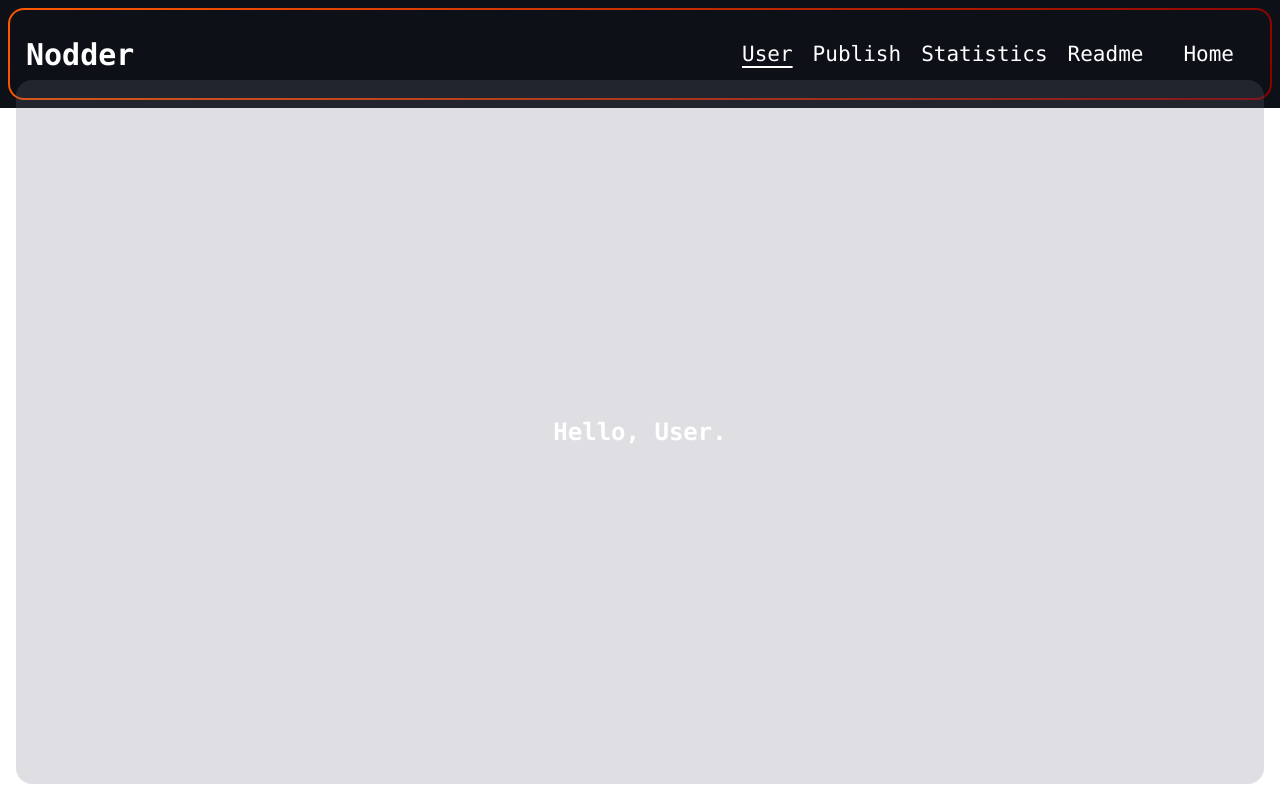
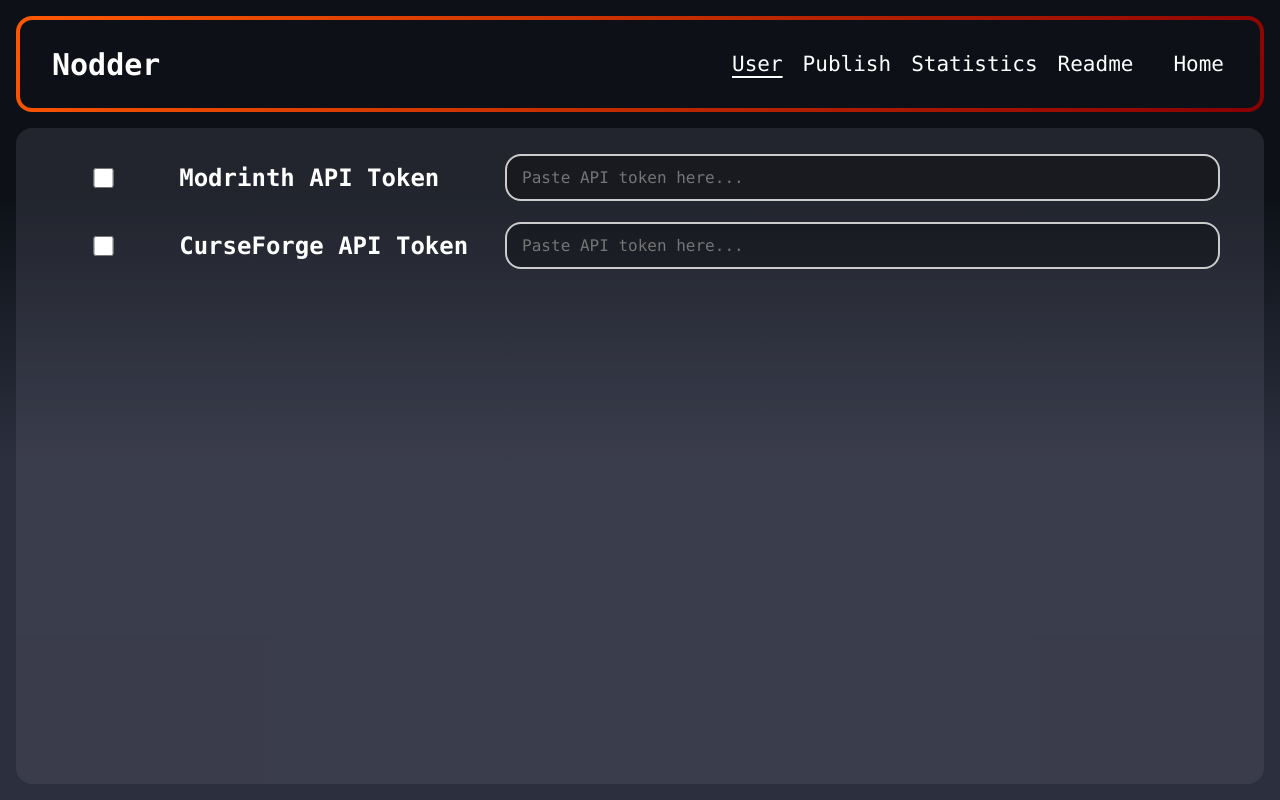
Before and after one commit to futurenp/Nodder, an Angular app: page /user in a window 1280 px wide. Built offline with nearby package versions, Linux system fonts and the light colour scheme.

Commit message:
tokeninput wip

```diff
--- a/src/app/components/header/header.css
+++ b/src/app/components/header/header.css
@@ -1,7 +1,7 @@
 header {
   display: flex;
-  padding-inline: 8px;
-  padding-block: 8px;
+  padding-inline: 16px;
+  padding-block: 0;
   align-items: center;
   justify-content: space-between;
   color: white;
@@ -9,7 +9,7 @@
   height: var(--headerHeight);
 
   nav {
-    border: 2px solid transparent;
+    border: 4px solid transparent;
     border-radius: 16px;
     background:
       linear-gradient(var(--primary-black), var(--primary-black)) padding-box,
@@ -21,6 +21,7 @@
     padding: 16px;
 
     > span {
+      padding-inline: 16px;
       font-size: 30px;
       font-weight: bold;
       user-select: none;
--- a/src/app/components/page-card/page-card.css
+++ b/src/app/components/page-card/page-card.css
@@ -3,11 +3,14 @@
   inset: calc(var(--headerHeight)) 16px 16px 16px;
 
   box-sizing: border-box;
-  padding-inline: 10%;
+  padding-top: 16px;
+  padding-bottom: 16px;
+  padding-inline: 28px;
 
   display: flex;
-  align-items: center;
-  justify-content: center;
+  flex-direction: column;
+  align-items: flex-start;
+  justify-content: flex-start;
   background: var(--card-background-color);
   border-radius: 16px;
   @starting-style {
--- /dev/null
+++ b/src/app/components/token-input/token-input.css
@@ -0,0 +1,40 @@
+input[type="password"] {
+  width: 100%;
+  padding: 12px 15px;
+  display: flex;
+  border: 2px solid #ccc;
+  border-radius: 16px;
+  margin-left: 10%;
+  box-sizing: border-box;
+  font-family: inherit;
+  font-size: 16px; /* Prevents auto-zoom on mobile */
+  transition: border-color 0.3s ease;
+  background-color: hsla(0, 0%, 0%, 0.3);
+  color: white;
+}
+
+input[type="checkbox"] {
+  margin-inline: 32px;
+  block-size: 20px;
+}
+
+input[type="checkbox"]:checked {
+  accent-color: var(--primary-orange);
+}
+
+input:focus {
+  border-color: var(--primary-orange);
+  outline: none;
+  border-width: 2px;
+}
+
+.token-row {
+  display: grid;
+  gap: 16px;
+  width: 100%;
+  > h2 {
+    white-space: nowrap;
+  }
+  grid-template-columns: 10% 20% 60%;
+  align-items: center;
+}
--- /dev/null
+++ b/src/app/components/token-input/token-input.html
@@ -0,0 +1,5 @@
+<span class="token-row">
+  <input type="checkbox">
+  <h2>{{ platform() }} API Token</h2>
+  <input type="password" placeholder="Paste API token here...">
+</span>
--- /dev/null
+++ b/src/app/components/token-input/token-input.ts
@@ -0,0 +1,11 @@
+import { Component, input } from '@angular/core';
+
+@Component({
+  selector: 'app-token-input',
+  imports: [],
+  templateUrl: './token-input.html',
+  styleUrl: './token-input.css',
+})
+export class TokenInput {
+  platform = input("Plaform");
+}
--- a/src/app/publish/publish.html
+++ b/src/app/publish/publish.html
@@ -1 +1,3 @@
-<p>publish works!</p>
+<app-page-card>
+  <p>publish works!</p>
+</app-page-card>
--- a/src/app/publish/publish.ts
+++ b/src/app/publish/publish.ts
@@ -1,8 +1,9 @@
 import { Component } from '@angular/core';
+import { PageCard } from '../components/page-card/page-card';
 
 @Component({
   selector: 'app-publish',
-  imports: [],
+  imports: [PageCard],
   templateUrl: './publish.html',
   styleUrl: './publish.css',
 })
--- a/src/app/user/user.css
+++ b/src/app/user/user.css
@@ -0,0 +1,3 @@
+app-token-input {
+  width: 100%;
+}
--- a/src/app/user/user.html
+++ b/src/app/user/user.html
@@ -1,3 +1,6 @@
 <app-page-card>
-  <h2>Hello, User.</h2>
+  @for (platform of platforms; track platform) {
+    <app-token-input [platform]="platform">
+    </app-token-input>
+  }
 </app-page-card>
--- a/src/app/user/user.ts
+++ b/src/app/user/user.ts
@@ -1,14 +1,18 @@
 import {Component, input, signal} from '@angular/core';
 import {PageCard} from '../components/page-card/page-card';
+import { TokenInput } from '../components/token-input/token-input';
 
 @Component({
   selector: 'app-user',
-  imports: [
-    PageCard
-  ],
+  imports: [PageCard, TokenInput],
   templateUrl: './user.html',
   styleUrl: './user.css',
 })
 export class User {
-  cardContent = signal("User Works!");
+  cardContent = signal('User Works!');
+
+  platforms = [
+    "Modrinth",
+    "CurseForge"
+  ];
 }
--- a/src/styles.css
+++ b/src/styles.css
@@ -3,7 +3,7 @@
   --primary-orange: hsl(21 100% 50%);
   --primary-black: #0d1117;
   --primary-bg: #2c2f3e;
-  --headerHeight: 10%;
+  --headerHeight: 128px;
   --card-background-color_1: hsl(234 12% 35%);
   --card-background-color_2: hsl(237 8% 46%);
   --card-background-color: hsl(237 8% 46% / 0.22);
@@ -17,7 +17,7 @@
 }
 
 * {
-  font-family: "Consolas", -apple-system, BlinkMacSystemFont, "Segoe UI", Roboto, serif;
+  font-family: "Consolas", -apple-system, BlinkMacSystemFont, "Segoe UI", monospace;
   outline: none;
 }
 
```
Also changed, not shown: 1 other file (tests, documents, lock files or other folders).
